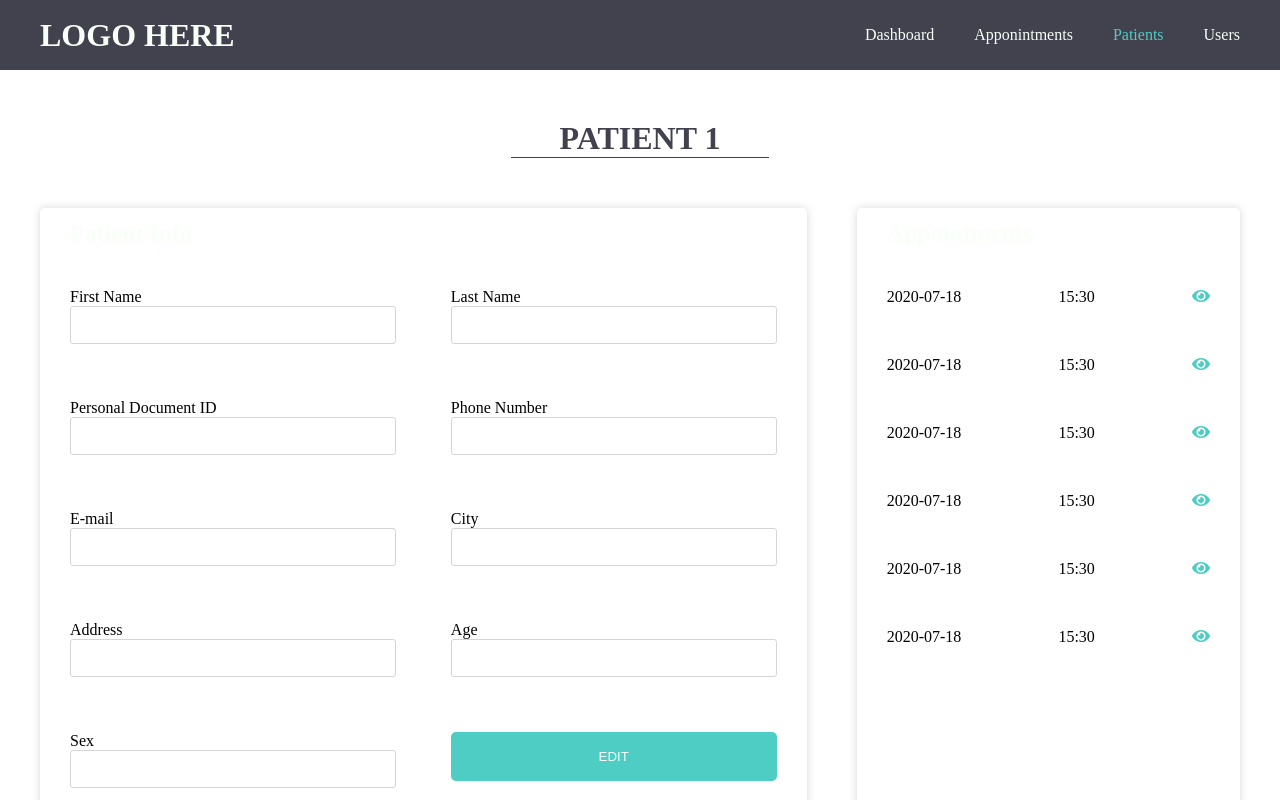
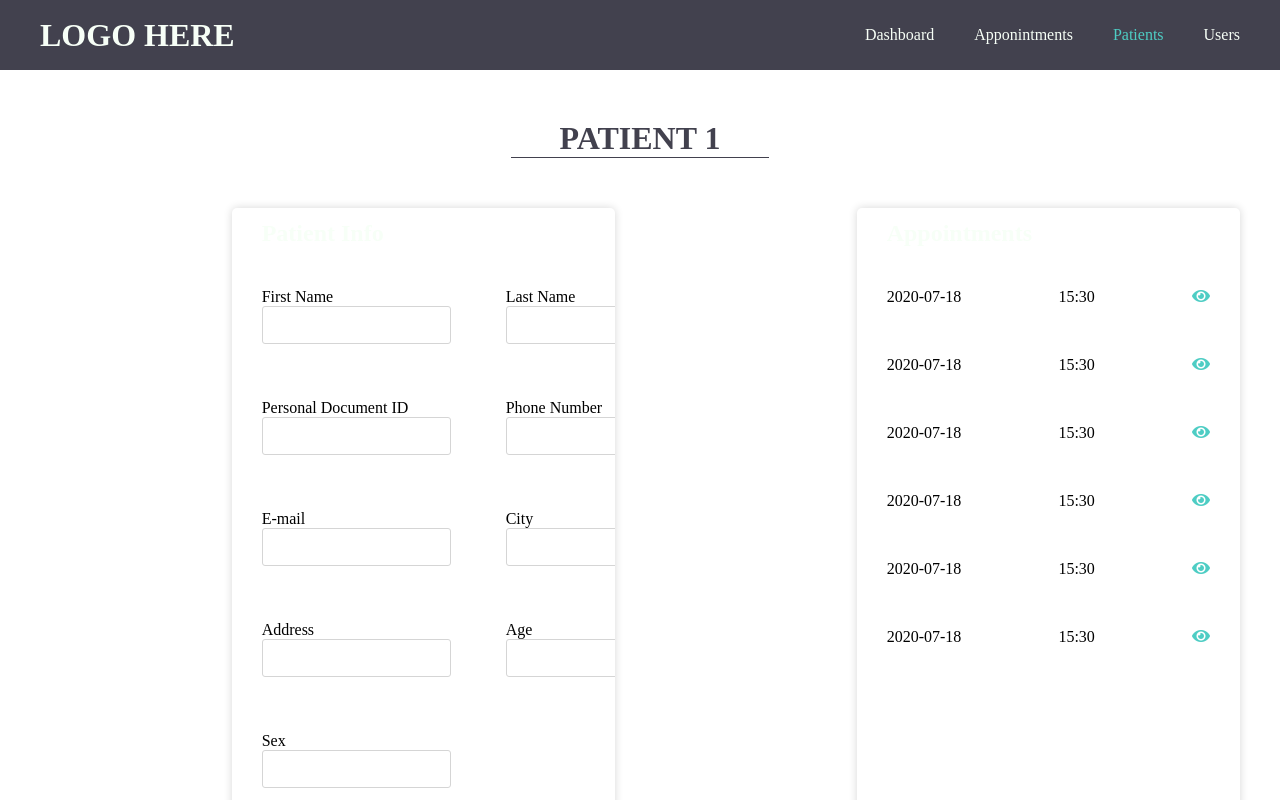
Before and after one commit to willlymendoza/doctor_appointments_front_end, a React (Create React App) app: page /patients/1 in a window 1280 px wide. Shown: the top 800 px of the page. Built offline with nearby package versions, Linux system fonts and the light colour scheme.

Commit message:
Deleted styles.scss and implemented general styles from App.scss

```diff
--- a/src/components/AppointmentForm/index.js
+++ b/src/components/AppointmentForm/index.js
@@ -1,7 +1,6 @@
 import React from "react";
 import CardContainer from "../../components/CardContainer";
 import Select from "react-select";
-import "./styles.scss";
 
 const options = [
   { id: 1, first_name: "Jhon", last_name: "Doe" },
@@ -25,7 +24,7 @@ const AppointmentForm = ({ buttonText }) => {
   };
 
   return (
-    <div className="appointment-form-container">
+    <div className="form-container">
       <CardContainer title="Appointment Info" color="warning_color">
         <form className="form">
           <div className="form-group full-width">
@@ -69,8 +68,10 @@ const AppointmentForm = ({ buttonText }) => {
             <input type="time" name="email" />
           </div>
 
-          <div className="form-group">
-            <button className="button bg-warning-color">add</button>
+          <div className="form-group button-container">
+            <button className="button button-right bg-warning-color">
+              add
+            </button>
           </div>
         </form>
       </CardContainer>
--- a/src/components/AppointmentForm/styles.scss
+++ /dev/null
@@ -1,35 +0,0 @@
-@import "../../assets/scss/config";
-
-.appointment-form-container {
-  width: 50%;
-  margin: 0 auto;
-
-  .form {
-    display: grid;
-    gap: 55px;
-    grid-template-columns: repeat(2, 1fr);
-
-    &-group {
-      display: flex;
-      flex-direction: column;
-
-      input,
-      textarea {
-        height: 38px;
-        padding-left: 10px;
-        border: 1px solid $border-color;
-        outline: none;
-        border-radius: 3px;
-      }
-
-      textarea {
-        height: 100px;
-        padding: 10px;
-      }
-    }
-
-    .full-width {
-      grid-column: 1 / 3;
-    }
-  }
-}
--- a/src/components/PatientForm/index.js
+++ b/src/components/PatientForm/index.js
@@ -1,10 +1,9 @@
 import React from "react";
 import CardContainer from "../../components/CardContainer";
-import "./styles.scss";
 
 const PatientForm = ({ buttonText }) => {
   return (
-    <div className="patient-form-container">
+    <div className="form-container">
       <CardContainer title="Patient Info" color="secondary_color">
         <form className="form">
           <div className="form-group">
@@ -43,8 +42,11 @@ const PatientForm = ({ buttonText }) => {
             <label>Sex</label>
             <input name="sex" />
           </div>
-          <div className="form-group">
-            <button type="submit" className="button bg-secondary-color">
+          <div className="form-group button-container">
+            <button
+              type="submit"
+              className="button button-right bg-secondary-color"
+            >
               {buttonText}
             </button>
           </div>
--- a/src/components/PatientForm/styles.scss
+++ /dev/null
@@ -1,26 +0,0 @@
-@import "../../assets/scss/config";
-
-.patient-form-container {
-  width: 50%;
-  margin: 0 auto;
-
-  .form {
-    display: grid;
-    gap: 55px;
-    grid-template-columns: repeat(2, 1fr);
-    overflow: auto;
-
-    &-group {
-      display: flex;
-      flex-direction: column;
-
-      input {
-        height: 38px;
-        padding-left: 10px;
-        border: 1px solid $border-color;
-        outline: none;
-        border-radius: 3px;
-      }
-    }
-  }
-}
```
